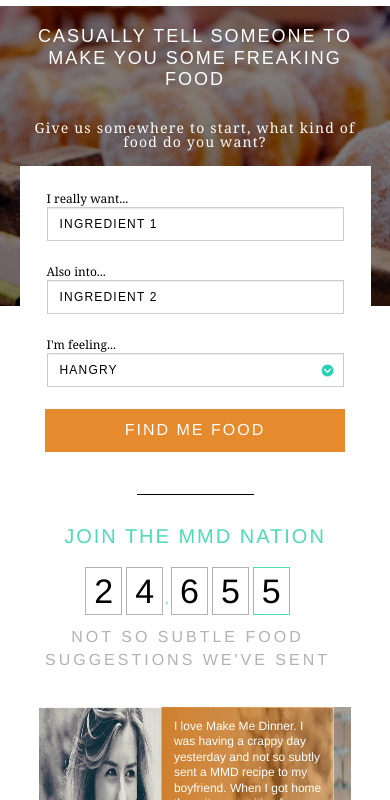
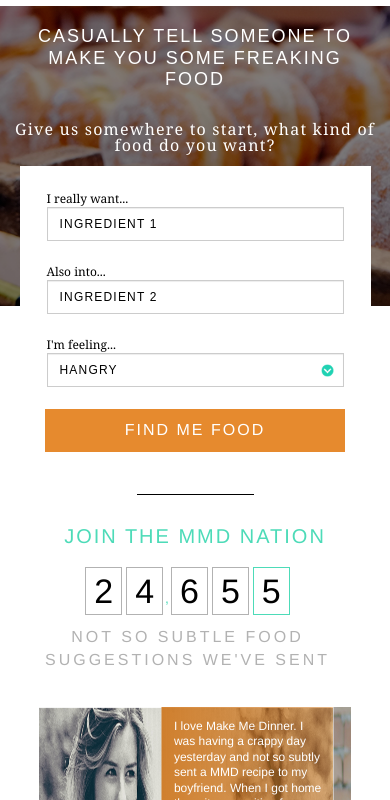
Before and after one commit to clarson283/tcg-test, a plain HTML site: page index.html in a window 390 px wide. Shown: the part 44-844 px from the top of the page. Drawn offline with nearby package versions, Linux system fonts and the light colour scheme; some packages are replaced by stand-ins of ours.

Commit message:
font-size change

```diff
--- a/main.css
+++ b/main.css
@@ -493,6 +493,10 @@ footer {
 			font-family: Arial, sans-serif;
 	}
 
+	#freaking-food p {
+		font-size: 16px;
+	}
+
 	#find-food {
 		width: 90%;
 		margin-top: -140px;
```
